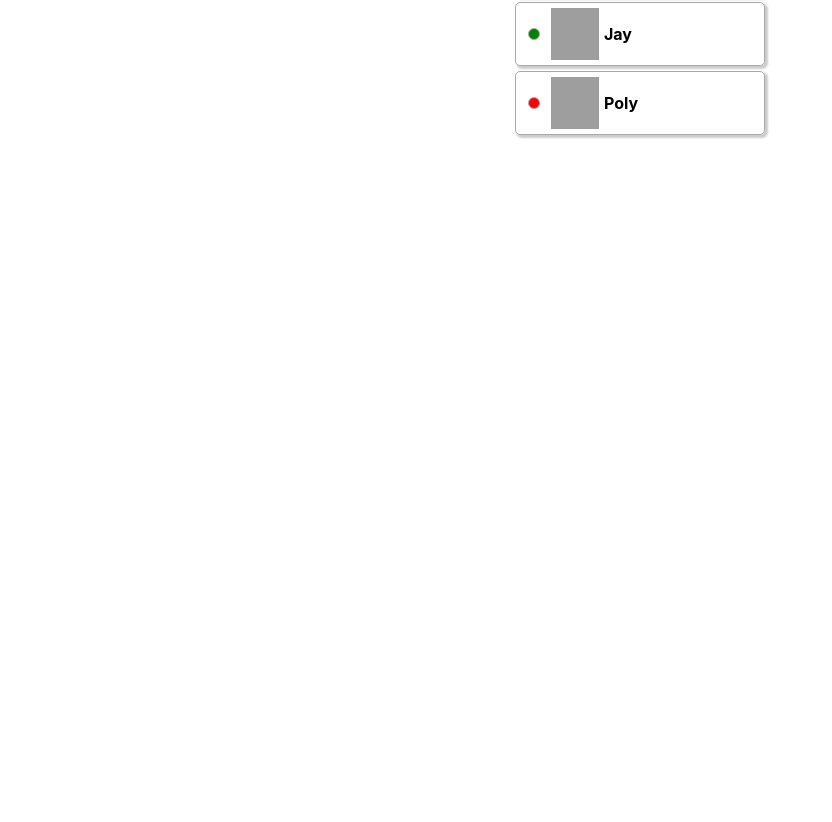
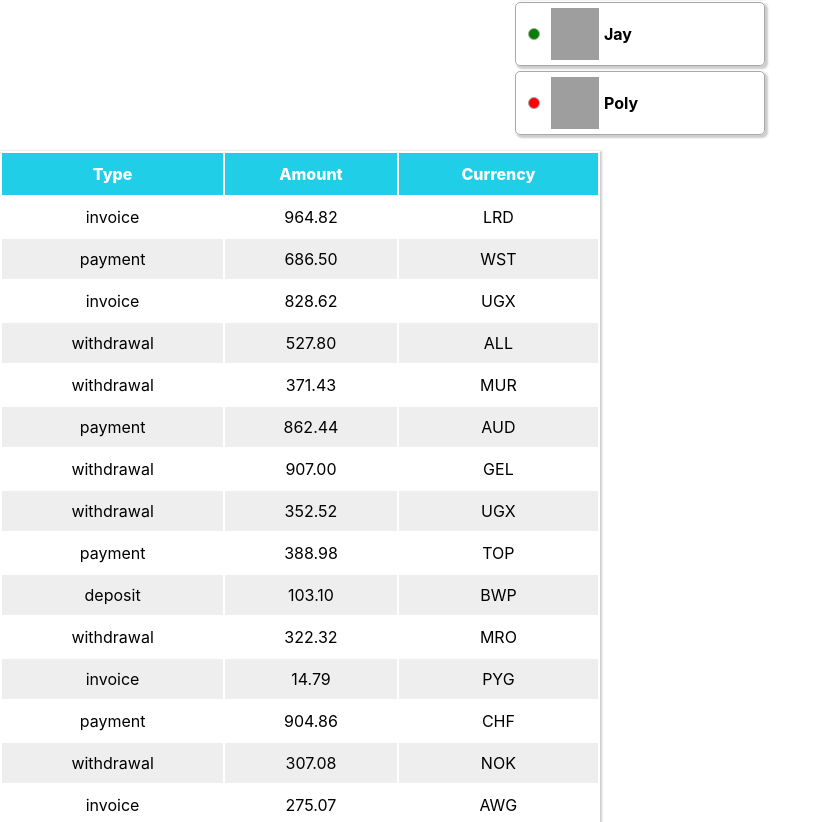
Before and after one commit to YuliiaBoikoGit/goit-react-hw-01-components, a React (Create React App) app: page / in a window 1280 px wide. Shown: the part 918-1740 px from the top of the page, without its empty margins (0-832 px from the left). Before the commit the page ends 1069 px from the top, so only its background shows below. Built offline with nearby package versions, Linux system fonts and the light colour scheme; grey boxes are pictures that could not be loaded.

Commit message:
Added script for Task 4

```diff
--- a/src/App.jsx
+++ b/src/App.jsx
@@ -1,9 +1,11 @@
 import user from './data/user.json';
 import data from './data/data.json';
 import friends from './data/friends.json';
+import transactions from './data/transactions.json';
 import { Profile } from './components/Profile/index.jsx';
 import { Statistics } from './components/Statistics/index.jsx';
-import { FriendList } from './components/FriendList/index.jsx';
+import { FriendList } from './components/FriendList/friendsList.jsx';
+import { TransactionHistory } from './components/TransactionHistory/transactionsList';
 
 export const App = () => {
   return (
@@ -19,6 +21,7 @@ export const App = () => {
       <Statistics title="Upload stats" stats={data} />
       <Statistics stats={data} />
       <FriendList friends={friends} />
+      <TransactionHistory items={transactions} />
     </div>
   );
 };
--- /dev/null
+++ b/src/components/TransactionHistory/index.module.css
@@ -0,0 +1,20 @@
+.transactionHistory {
+    width: 600px;
+    text-align: center;
+    box-shadow: 0 2px 2px 2px rgba(0, 0, 0, 0.2);
+}
+
+.header {
+    height: 40px;
+    color: #fff;
+    background-color: #20CEE7;
+    font-weight: 800;
+}
+
+.transaction {
+    height: 40px;
+}
+
+tr:nth-child(even) {
+    background: #eee;
+}
--- /dev/null
+++ b/src/components/TransactionHistory/transactionItem.jsx
@@ -0,0 +1,18 @@
+import PropTypes from "prop-types";
+import styles from './index.module.css';
+
+export const TransactionItem = ({ item }) => {
+    return <tr className={styles.transaction}>
+               <td>{item.type}</td>
+               <td>{item.amount}</td>
+               <td>{item.currency}</td>
+           </tr>
+};
+
+TransactionItem.propTypes = {
+    item: PropTypes.shape({
+        type: PropTypes.string.isRequired,
+        amount: PropTypes.string.isRequired,
+        currency: PropTypes.string.isRequired,
+    }),
+};
--- /dev/null
+++ b/src/components/TransactionHistory/transactionsList.jsx
@@ -0,0 +1,29 @@
+import PropTypes from "prop-types";
+import styles from './index.module.css';
+import { TransactionItem } from './transactionItem';
+
+export const TransactionHistory = ({ items }) => {
+    return <table className={styles.transactionHistory}>
+  <thead>
+    <tr>
+      <th className={styles.header}>Type</th>
+      <th className={styles.header}>Amount</th>
+      <th className={styles.header}>Currency</th>
+    </tr>
+  </thead>
+
+    <tbody>
+        {items.map(item => (
+           <TransactionItem key={item.id} item={item} />
+       ))}
+  </tbody>
+</table>
+};
+
+TransactionHistory.propTypes = {
+    items: PropTypes.arrayOf(
+        PropTypes.shape({
+            id: PropTypes.string.isRequired,
+        }),
+    ),
+};
```
Also changed, not shown: src/components/FriendList/friendsList.jsx (renamed from src/components/FriendList/index.jsx).
